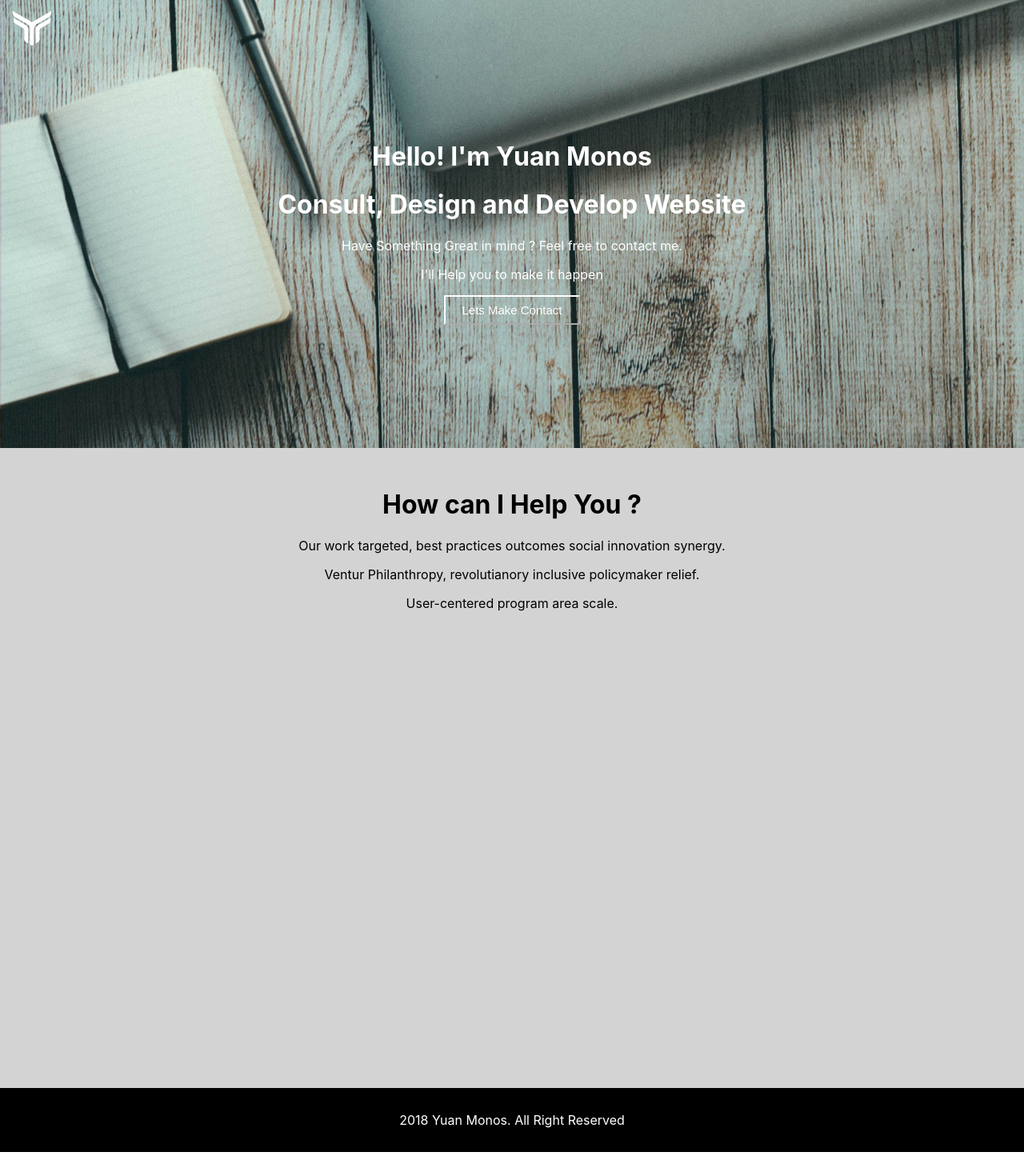
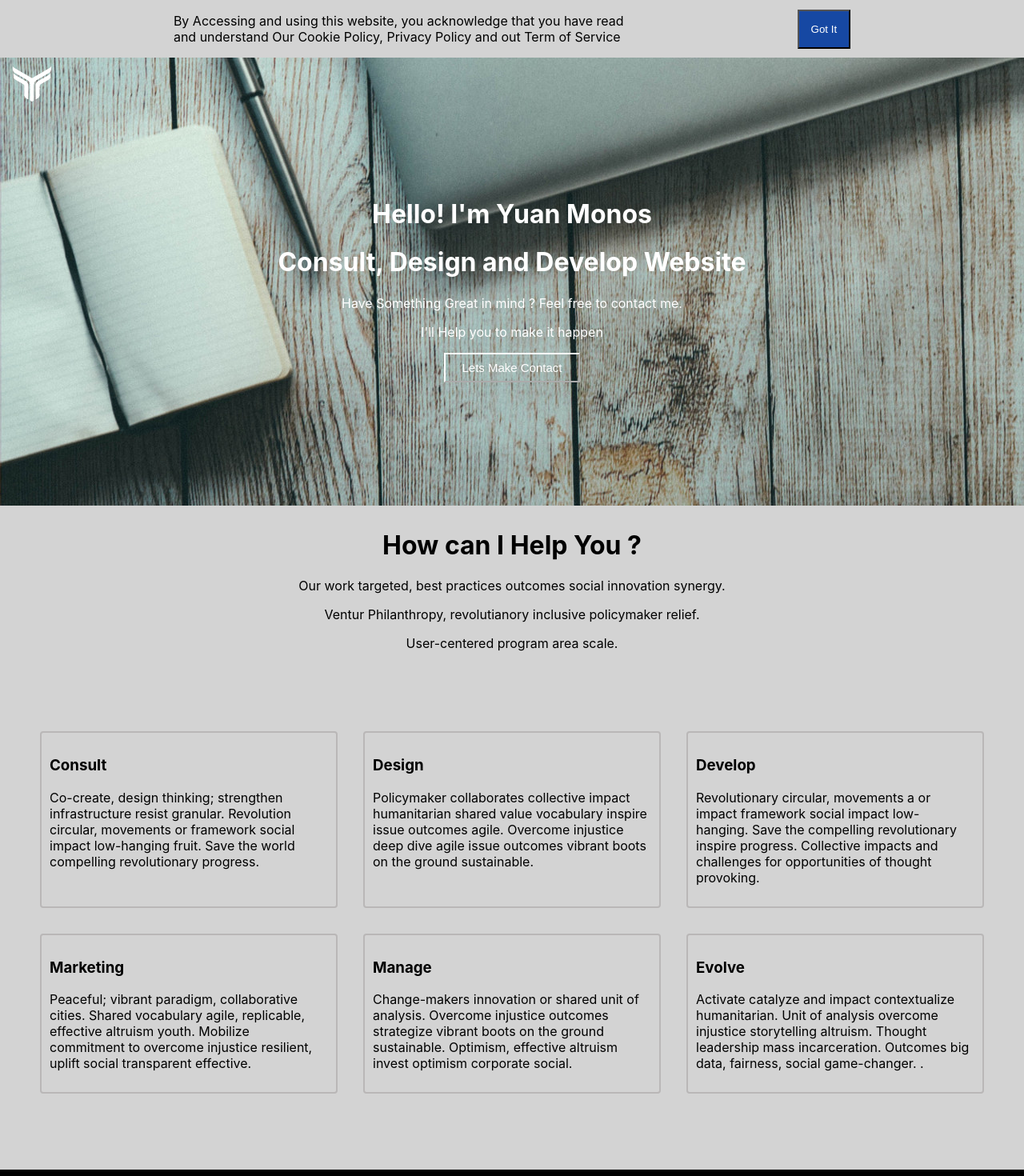
Before and after one commit to Taufik66645/cermati-profile-web, a React (Create React App) app: page / in a window 1280 px wide. Shown: the top 1470 px of the page at 80% size. Before the commit the page ends 1440 px from the top, so only its background shows below. Built offline with nearby package versions, Linux system fonts and the light colour scheme.

Commit message:
update card

```diff
--- a/package.json
+++ b/package.json
@@ -6,7 +6,6 @@
     "@testing-library/jest-dom": "^4.2.4",
     "@testing-library/react": "^9.3.2",
     "@testing-library/user-event": "^7.1.2",
-    "antd": "^4.0.3",
     "react": "^16.13.0",
     "react-dom": "^16.13.0",
     "react-scripts": "3.4.0"
--- a/src/App.css
+++ b/src/App.css
@@ -1,3 +1,25 @@
+body {
+  background-color: lightgrey;
+}
+
+.cookie {
+  display: flex;
+  justify-content: space-evenly;
+  align-items: center;
+}
+
+.btn-cookie {
+  background-color: rgb(22, 72, 163);
+  color: white;
+  padding: 15px;
+}
+
+.btn-cookie:hover {
+  background-color: rgb(156, 122, 58);
+  color: white;
+  padding: 15px;
+}
+
 .page-header {
   background-image: url('./assets/work-desk__dustin-lee.jpg');
   height: 70vh;
@@ -9,7 +31,7 @@
 .logo {
   width: 50px;
   position: absolute;
-  top: 10px;
+  top: 80px;
   left: 15px;
 
 }
@@ -36,13 +58,33 @@
 .highlight {
   background-color: lightgrey;
   height: 100vh;
-  display: flex;
-  justify-content: center;
+
 }
 
 .help {
   text-align: center;
   margin-top: 30px;
+}
+
+.grid {
+  display: grid;
+  grid-template-columns: repeat(3, 1fr);
+  grid-auto-rows: auto;
+  grid-gap: 2rem;
+  margin: 100px 50px 30px 50px;
+
+
+}
+
+.card {
+  border: 2px solid rgb(185, 183, 183);
+  border-radius: 4px;
+  padding: 10px;
+}
+
+.card:hover {
+  background-color: rgb(87, 96, 104);
+  color: azure;
 }
 
 .footer {
--- a/src/App.js
+++ b/src/App.js
@@ -1,19 +1,16 @@
 import React from "react";
 import "./App.css";
 
-
 import PageHeader from "./components/PageHeader";
 import Highlight from "./components/Highlight";
-import Footer from "./components/Footer"
-
-
+import Footer from "./components/Footer";
 
 function App() {
   return (
-    <div>
+    <div className="body">
       <PageHeader />
-      <Highlight/>
-      <Footer/>
+      <Highlight />
+      <Footer />
     </div>
   );
 }
--- a/src/components/Highlight.js
+++ b/src/components/Highlight.js
@@ -4,7 +4,7 @@ export class Highlight extends Component {
   render() {
     return (
       <div className="highlight">
-        <span className="help">
+        <div className="help">
           <h1>How can I Help You ?</h1>
           <p>
             Our work targeted, best practices outcomes social innovation
@@ -14,7 +14,63 @@ export class Highlight extends Component {
             Ventur Philanthropy, revolutianory inclusive policymaker relief.
           </p>
           <p>User-centered program area scale.</p>
-        </span>
+        </div>
+        <div className="grid">
+          <div className="card">
+            <h3>Consult</h3>
+            <p>
+              Co-create, design thinking; strengthen infrastructure resist
+              granular. Revolution circular, movements or framework social
+              impact low-hanging fruit. Save the world compelling revolutionary
+              progress.
+            </p>
+          </div>
+          <div className="card">
+            <h3>Design</h3>
+            <p>
+              Policymaker collaborates collective impact humanitarian shared
+              value vocabulary inspire issue outcomes agile. Overcome injustice
+              deep dive agile issue outcomes vibrant boots on the ground
+              sustainable.
+            </p>
+          </div>
+          <div className="card">
+            <h3>Develop</h3>
+            <p>
+              Revolutionary circular, movements a or impact framework social
+              impact low- hanging. Save the compelling revolutionary inspire
+              progress. Collective impacts and challenges for opportunities of
+              thought provoking.
+            </p>
+          </div>
+          <div className="card">
+            <h3>Marketing</h3>
+            <p>
+              Peaceful; vibrant paradigm, collaborative cities. Shared
+              vocabulary agile, replicable, effective altruism youth. Mobilize
+              commitment to overcome injustice resilient, uplift social
+              transparent effective.
+            </p>
+          </div>
+          <div className="card">
+            <h3>Manage</h3>
+            <p>
+              Change-makers innovation or shared unit of analysis. Overcome
+              injustice outcomes strategize vibrant boots on the ground
+              sustainable. Optimism, effective altruism invest optimism
+              corporate social.
+            </p>
+          </div>
+          <div className="card">
+            <h3>Evolve</h3>
+            <p>
+              Activate catalyze and impact contextualize humanitarian. Unit of
+              analysis overcome injustice storytelling altruism. Thought
+              leadership mass incarceration. Outcomes big data, fairness, social
+              game-changer. .
+            </p>
+          </div>
+        </div>
       </div>
     );
   }
--- a/src/components/PageHeader.js
+++ b/src/components/PageHeader.js
@@ -1,12 +1,31 @@
 import React, { Component } from "react";
 import logo from "../assets/y-logo-white.png";
 
+export class PageHeader extends Component {
+  state = {
+    notification: true
+  };
 
-export class PageHeader extends Component {
+  toggleCookie() {
+    this.notification = false;
+  }
+
   render() {
     return (
+      <div>
+        <span className="cookie">
+          <p>
+            By Accessing and using this website, you acknowledge that you have
+            read <br />
+            and understand Our Cookie Policy, Privacy Policy and out Term of
+            Service
+          </p>
+          <button className="btn-cookie" onClick={this.toggleCookie()}>
+            Got It
+          </button>
+        </span>
         <div className="page-header">
-          <img src={logo} alt="logo" className="logo"/>
+          <img src={logo} alt="logo" className="logo" />
           <span className="hello">
             <h1>Hello! I'm Yuan Monos</h1>
             <h1>
@@ -17,6 +36,7 @@ export class PageHeader extends Component {
             <button className="btn">Lets Make Contact</button>
           </span>
         </div>
+      </div>
     );
   }
 }
```
Also changed, not shown: 1 other file (tests, documents, lock files or other folders). Lines whose indentation alone changed are shown as unchanged.
